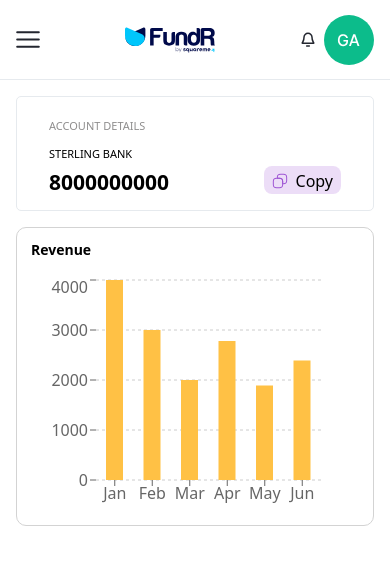
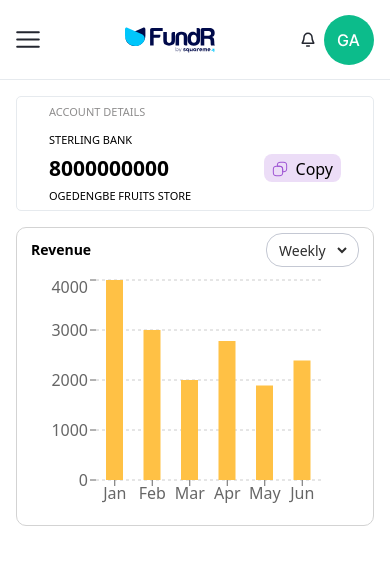
Before and after one commit to emmanuelomejua/fundr, a Next.js app: page / in a window 390 px wide. Shown: the top 564 px of the page. Built offline with nearby package versions, Linux system fonts and the light colour scheme.

Commit message:
completed UI

```diff
--- a/src/modules/Widget.tsx
+++ b/src/modules/Widget.tsx
@@ -8,10 +8,11 @@ const Widget = () => {
             <span className="text-[#8F8E8E] font-[500] text-[11px] leading-[24px]">ACCOUNT DETAILS</span>
             <span className='text-[#000000] font-[500] text-[11px] leading-[24px]'>STERLING BANK</span>
             <span className='text-[#000000] font-[700] text-[21px] leading-[24px]'>8000000000</span>
+            <span className="text-[#000000] font-[500] text-[11px] leading-[24px] md:hidden">OGEDENGBE FRUITS STORE</span>
         </div>
 
-        <div className="flex">
-            <div className="flex items-center gap-2 bg-[#9F56D433] rounded-[8px] w-max h-[28px] px-2 pt-1.5 pb-1 mb-2 cursor-pointer">
+        <div className="flex mb-5 md:mb-2">
+            <div className="flex items-center gap-2 bg-[#9F56D433] rounded-[8px] w-max h-[28px] px-2 pt-1.5 pb-1 cursor-pointer">
                 <Image src='/icons/copy.svg' alt='' width={16} height={16}/>
                 <span>Copy</span>
             </div>
--- a/src/modules/chart/Chart.tsx
+++ b/src/modules/chart/Chart.tsx
@@ -1,5 +1,6 @@
 'use client';
 
+import Select from '@/components/inputs/Select';
 import React,  { useEffect, useMemo, useState } from 'react';
 import { BarChart, Bar, Rectangle, XAxis, YAxis, CartesianGrid, Tooltip, Legend, ResponsiveContainer } from 'recharts';
 
@@ -72,6 +73,12 @@ function useIsMobile(breakpoint = 768) {
   return isMobile;
 }
 
+
+const options = [
+    {label: 'Weekly', value: 'Weekly'},
+    {label: 'Monthly', value: 'Weekly'},
+]
+
 const Chart = () => {
 
     const isMobile = useIsMobile(768);
@@ -80,12 +87,14 @@ const Chart = () => {
   return (
     <div className="flex flex-col bg-[#fff] h-[291px] md:h-[391px] w-[336px] md:w-[768px] lg:w-[1000px] mx-auto rounded-[6px] p-1 md:p-5 lg:p-[25px] gap-2 ">
         <div className="flex flex-col">
-            <div className="flex items-center gap-4">
+            <div className="flex items-center justify-between gap-4">
                 <h4 className="text-[#000000] text-[14px] font-[700] leading-[35px]">Revenue</h4>
                 <div className="hidden md:flex items-center gap-1.5">
                     <span className="text-green-400 text-[14px] font-[300] leading-[24px]">+0.00%</span>
                     <span className="text-[#000000] text-[14px] font-[300] leading-[20px]">vs Last 7 days</span>
                 </div>
+
+                <Select options={options} className='' className1='md:hidden border-1 rounded-2xl border-[#C4C8D3] px-2 py-1'/>
             </div>
 
             <div className="hidden md:flex items-center gap-4">
```
